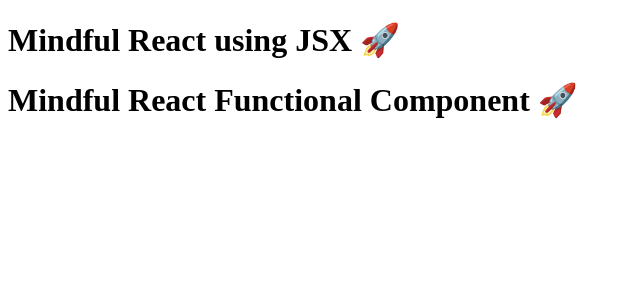
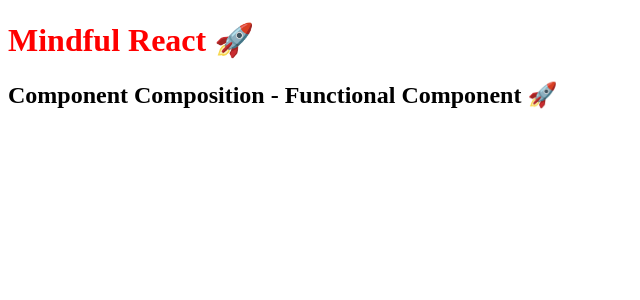
Before and after one commit to Afirestriker/mindful-react, a React (Vite) app: page / in a window 1280 px wide. Shown: the top 300 px of the page, without its empty margins (0-640 px from the left). Built offline with nearby package versions, Linux system fonts and the light colour scheme.

Commit message:
feat(ch03-part04-laying-the-foundation): code cleanup - moving on to part-05

```diff
--- a/App.js
+++ b/App.js
@@ -1,21 +1,16 @@
 import React from "react";
 import ReactDOM from "react-dom/client";
 
-const Title= () => (
-  <h1 className="head" tabIndex="1">
-    Mindful React using JSX 🚀
-  </h1>
+const Title = () => <h1 id="heading"> Mindful React 🚀 </h1>;
+
+const HeadingComponent = () => (
+  <div id="container">
+    <Title />
+    <h2 className="sub-head">
+      Component Composition - Functional Component 🚀
+    </h2>
+  </div>
 );
-
-// Component Composition
-const HeadingComponent = () => {
-  return (
-    <div id="container">
-      <Title />
-      <h1 className="head">Mindful React Functional Component 🚀</h1>
-    </div>
-  );
-};
 
 const root = ReactDOM.createRoot(document.getElementById("root"));
 
```
